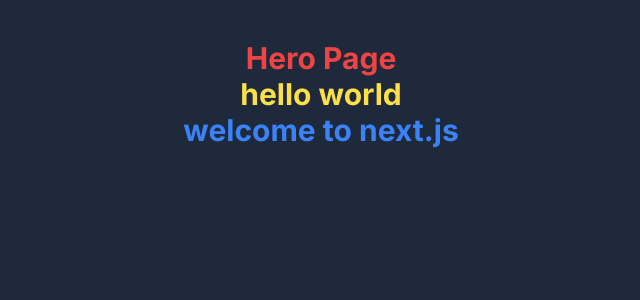
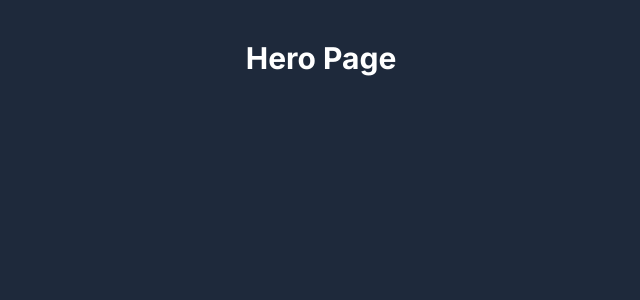
Before and after one commit to ionutpetru4046/my-app, a Next.js app: page / in a window 1280 px wide. Shown: the top 300 px of the page, without its empty margins (319-959 px from the left). Built offline with nearby package versions, Linux system fonts and the light colour scheme.

Commit message:
app-tree properly

```diff
--- a/components/Hero/Hero.tsx
+++ b/components/Hero/Hero.tsx
@@ -2,9 +2,6 @@
 
 export default function Hero() {
   return (
-      <div className='text-3xl text-red-500 items-center'>Hero Page
-          <h1 className="text-yellow-300">hello world</h1>
-          <h2 className="text-blue-500">welcome to next.js</h2>
-      </div>
+      <div className='text-3xl text-white'>Hero Page</div>
   );
 }
```
Also changed, not shown: components/Hero/Menu.tsx (added), components/Layout/accordion.tsx (added).
